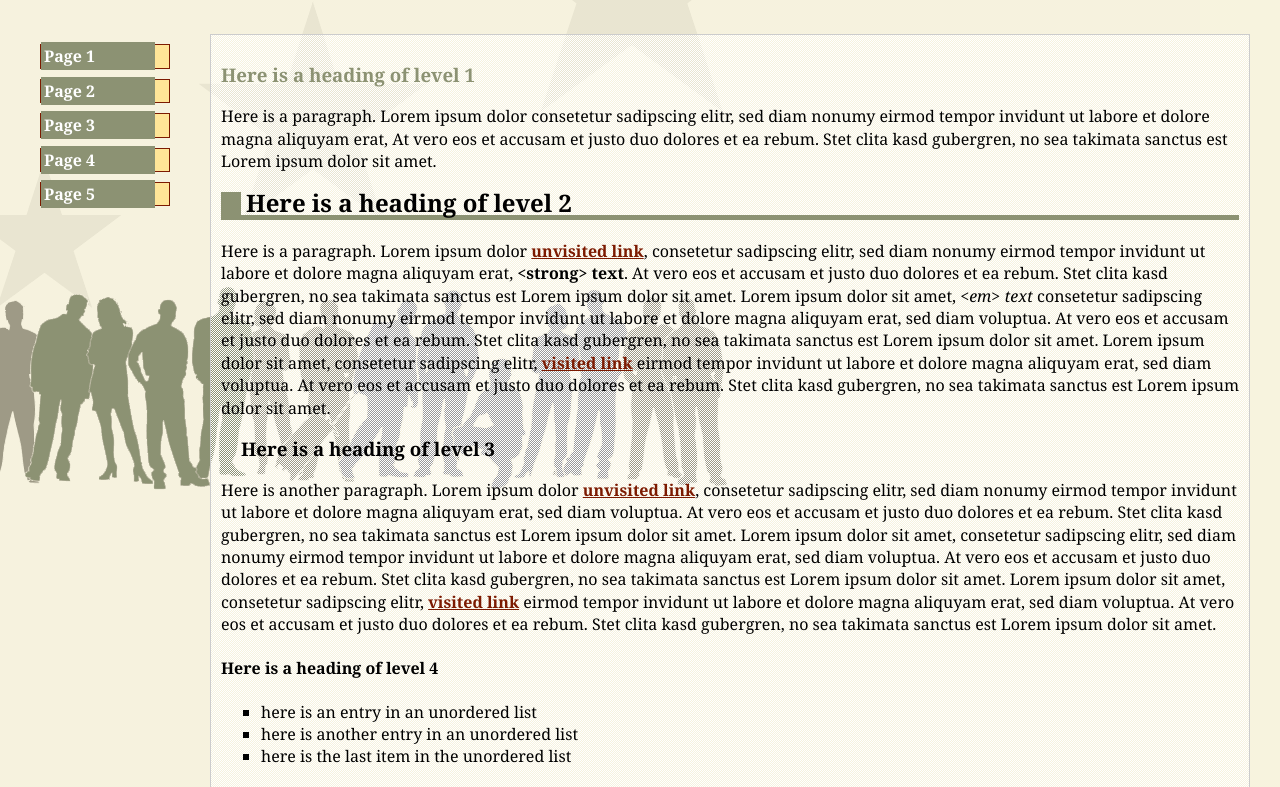
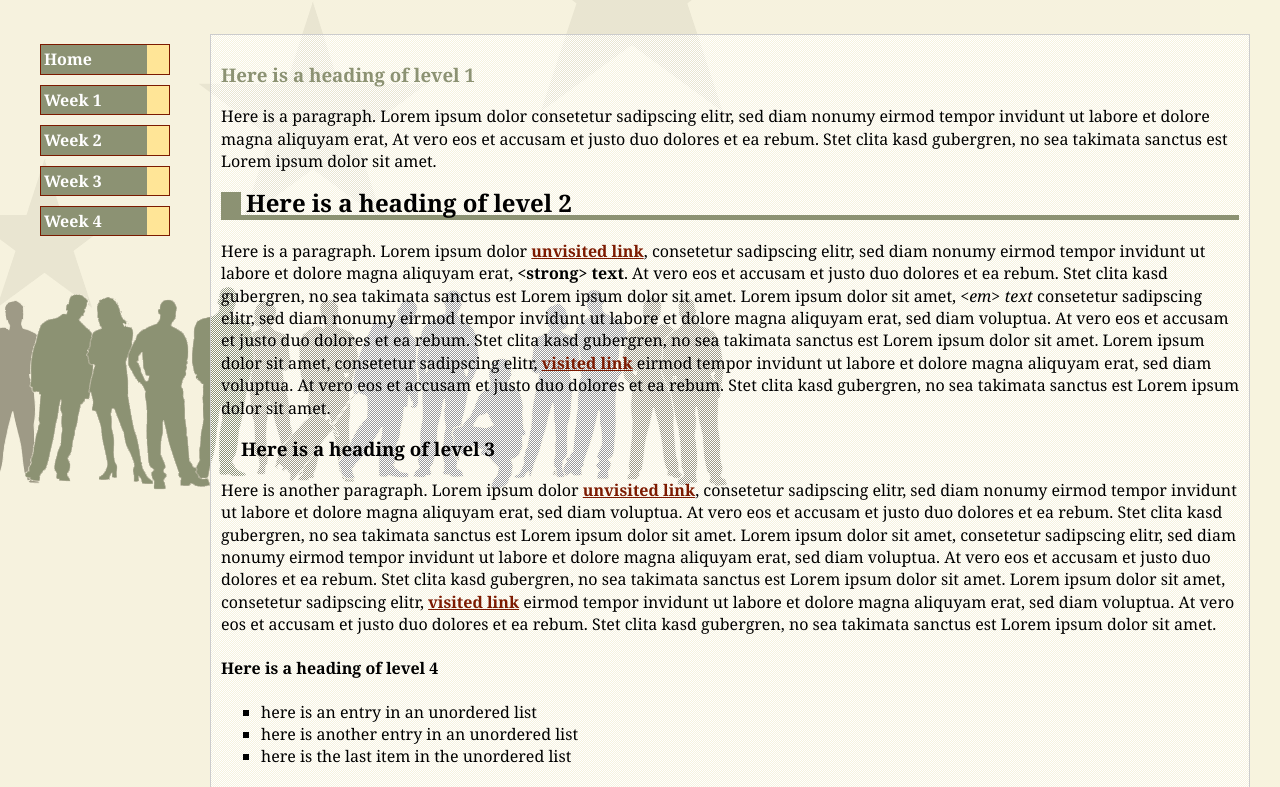
Before and after one commit to joelxdav/joelxdav.github.io, a plain HTML site: page week03/index.html in a window 1280 px wide. Shown: the part 143-930 px from the top of the page. Drawn offline with Linux system fonts and the light colour scheme.

Commit message:
added week03 and updated nav

```diff
--- a/week03/index.html
+++ b/week03/index.html
@@ -12,11 +12,11 @@
       <section id="container">
       <nav>
          <ul>
-            <li><a href="#">Page 1</a></li>
-            <li><a href="#">Page 2</a></li>
-            <li><a href="#">Page 3</a></li>
-            <li><a href="#">Page 4</a></li>
-            <li><a href="#">Page 5</a></li>
+            <li><a href="/index.html">Home</a></li>
+            <li><a href="/week01/">Week 1</a></li>
+            <li><a href="/week02/">Week 2</a></li>
+            <li><a href="#">Week 3</a></li>
+            <li><a href="#">Week 4</a></li>
          </ul>
       </nav>
       <article id="content">
--- a/week03/styles.css
+++ b/week03/styles.css
@@ -1,6 +1,5 @@
 @charset "utf-8";
 /* CSS Document */
-
 
 body {
   font-family: "Georgia", serif;
@@ -18,7 +17,7 @@ header h1 {
   color: #7C1A00;
   padding: 40px 40px 40px 120px;
   background-image: url("header-image-1.gif");
-  background-attachment: fixed;
+  background-repeat: no-repeat;
   background-position: top left;
 }
 
@@ -48,12 +47,17 @@ nav a {
   color: #FFF;
   background-color: #8C9273;
   padding: 3px;
-  padding-right: 60px;
+  /*padding-right: 60px;*/
+  min-width: 100px;
+  display: inline-block;
   text-decoration: none;
+
+  transition: .5s;
 }
 
 nav a:hover {
   background-color: #7C1A00;
+  padding-right: 25px;
 }
 
 #content {
```
Also changed, not shown: index.html (+5 -0 lines), res/header.html (+5 -3 lines), 1 other file.
